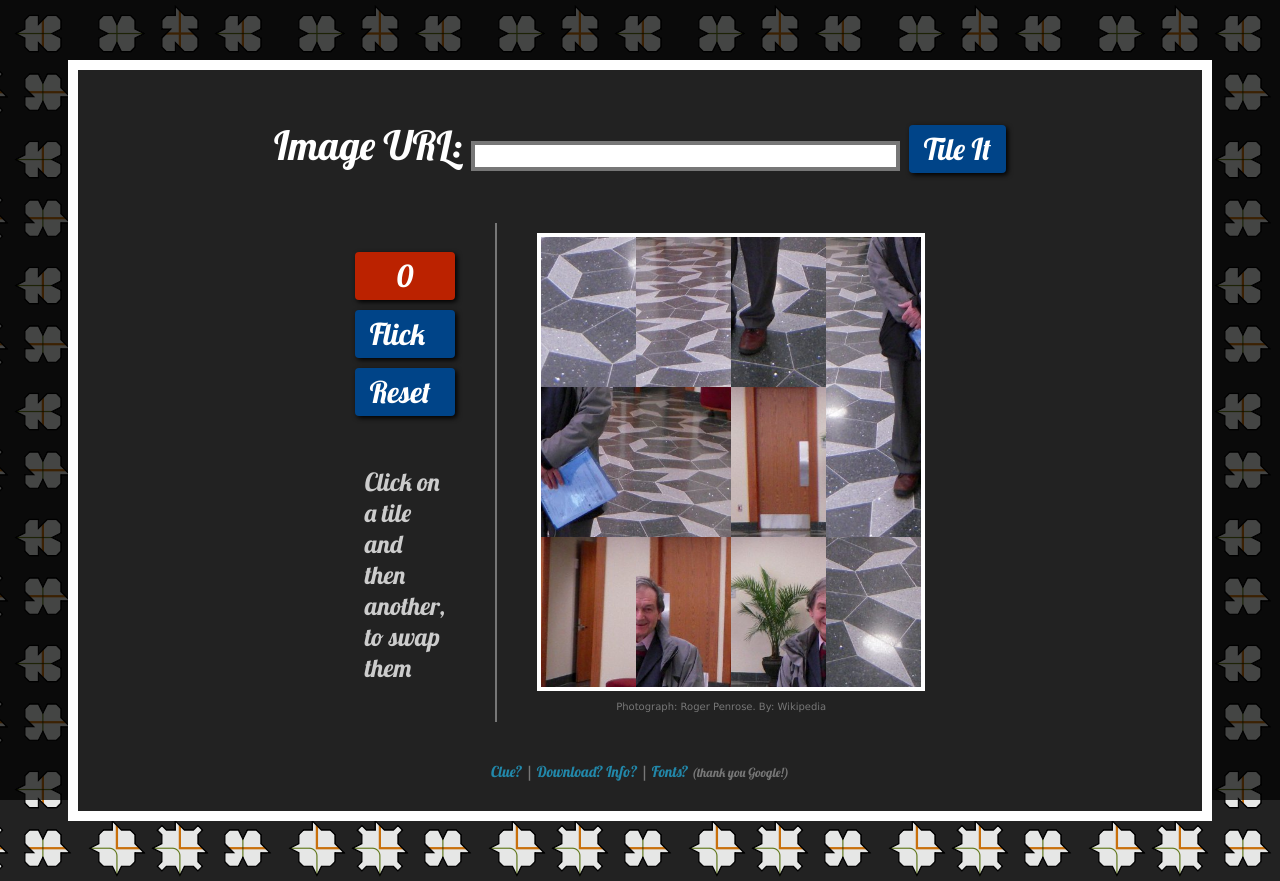
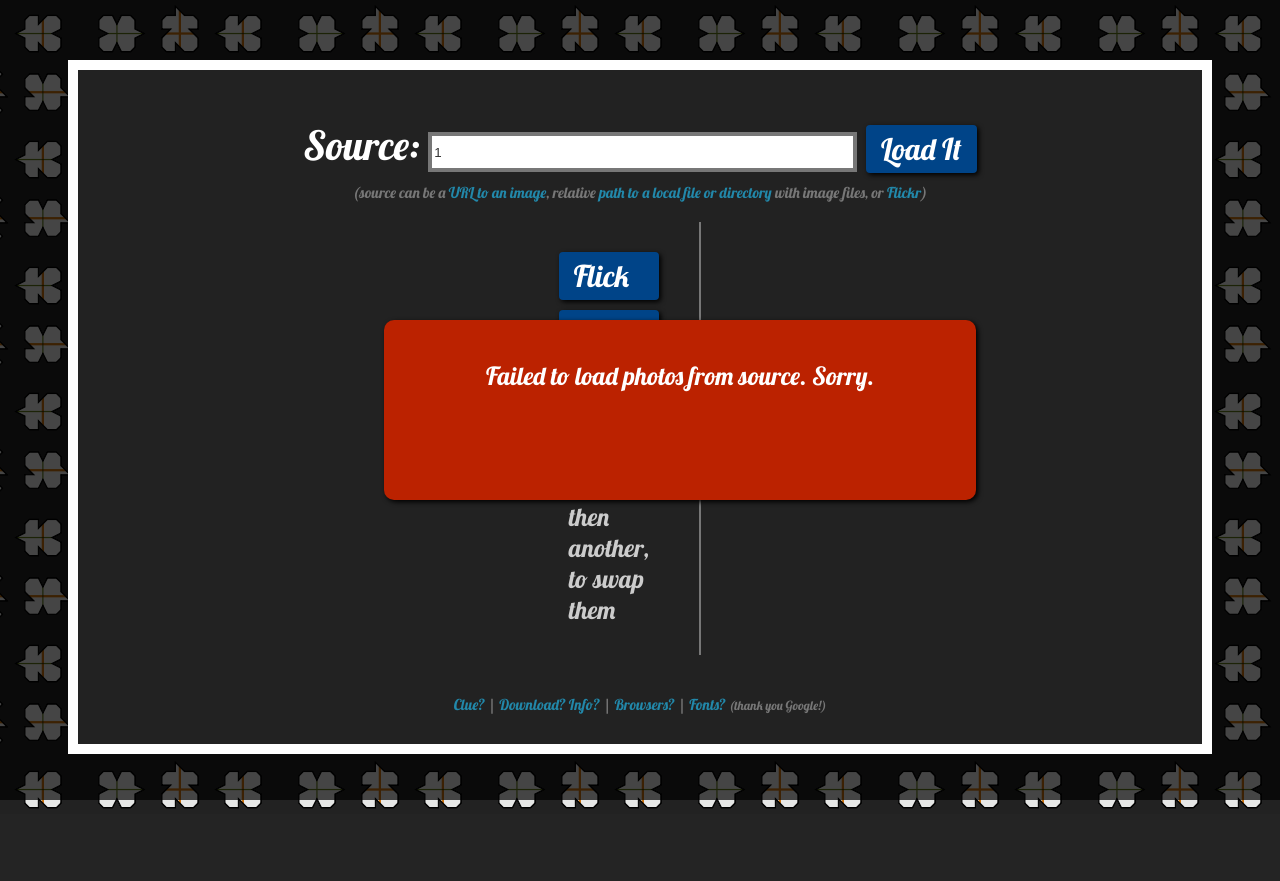
Before and after one commit to ahrencode/Fotile, a PHP site: page /?source=1 in a window 1280 px wide. After the commit the page ends 809 px from the top, so only its background shows below. Run offline with PHP 8.4, Linux system fonts and the light colour scheme; data that the repository does not hold is empty.

Commit message:
* Changed load code to use URL'ish syntax to load from Flickr, local dir, etc * Changed "Flick"/"Next" behaviour to use next pic from current source * Added hints at various spots * Load puzzle image purely in Javascript without DOM element * Forced XHTML 1.0 Strict to make IE7/8 respect position: fixed * Fixes to make top margin and pop up positioning work correctly on IE * Hide count until first move

```diff
--- a/fotile.css
+++ b/fotile.css
@@ -6,8 +6,10 @@ BODY
     background:         url(robinson-tiles-small.png) top right repeat;
     background-color:   #222222;
     color:              #ffffff;
+    width:              100%;
+    height:             100%;
     margin:             0;
-    padding:            0;
+    padding:            60px 0px; /* one way in IE for top margin for #main which is position: relative */
 }
 
 A
@@ -18,33 +20,34 @@ A
 
 #backdrop
 {
-    position:           absolute;
+    position:           fixed;
+    z-index:            2;
     top:                0;
-    left:                0;
+    left:               0;
     height:             100%;
     width:             100%;
     margin:             0;
     padding:            0;
     background-color:   #000000;
     opacity:            0.7;
+    filter:             alpha(opacity=70);
 }
 
 #main
 {
     position:           relative;
-    top:                0;
-    left:               0;
-    background-color:   inherit !important;
+    z-index:            3;
+    background-color:   #222222 !important;
     width:              80%;
     border:             10px solid #ffffff;
-    margin:             60px auto;
+    margin:             0px auto;
     padding:            50px 50px 30px 50px;
     opacity:            1.0;
 }
 
-#urlbox
+#sourcebox
 {
-    margin-bottom:      20px;
+    margin-bottom:      10px;
 }
 
 #navcolumn
@@ -56,6 +59,7 @@ A
 
 #count
 {
+    display:                none;
     background-color:       #bb2200;
     color:                  #ffffff;
     padding:                5px 15px;
@@ -73,7 +77,7 @@ A
 
 .button
 {
-    font-family:            inherit;
+    font-family:            inherit;    /* doesn't seem to work for IE (IE7 at least) */
     font-size:              30px;
     cursor:                 pointer;
     background-color:       #004488;
@@ -99,13 +103,15 @@ A
     padding-top:        40px;
 }
 
-#url
+#source
 {
     height:             30px;
     font-size:          10pt;
     border:             4px solid #777777;
     background-color:   #ffffff;
     color:              #333333;
+    vertical-align:     top;
+    margin-top:         12px;
 }
 
 #puzzle
@@ -117,24 +123,32 @@ A
     background-color:   #bb2200;
 }
 
-#puzzle TD
+#puzzle TD DIV
 {
     overflow:           hidden;
 }
 
+.tileimg
+{
+    padding:            0px;
+    border:             0px;
+}
+
+/*
 #photo
 {
-    display:            none;
+    display:                none;
 }
+*/
 
 #alertbox
 {
-    position:               absolute;
+    position:               fixed;
     z-index:                10;
     top:                    40%;
-    left:                   25%;
+    left:                   30%;
     display:                none;
-    width:                  50%;
+    width:                  40%;
     height:                 100px;
     margin:                 auto auto;
     padding:                40px;
@@ -152,7 +166,7 @@ A
 
 #credits
 {
-    display:                hide;
+    display:                none;
     font-size:              10px;
     font-family:            "Lucida Grande", sans-serif;
     color:                  #777777;
@@ -163,18 +177,22 @@ A
 #bottombar
 {
     margin-top:             30px;
+}
+
+.smallstuff
+{
     font-size:              15px;
     color:                  #777777;
 }
 
-.bblink
+.hintlink
 {
     color:                  #2288aa;
     cursor:                 pointer;
 }
 
-#clue
+.bbanswer
 {
     display:                none;
-    color:                  #227700;
+    color:                  #338800;
 }
--- a/index.php
+++ b/index.php
@@ -1,5 +1,9 @@
+<!DOCTYPE
+    html
+    PUBLIC "-//W3C//DTD XHTML 1.0 Strict//EN"
+    "http://www.w3.org/TR/xhtml1/DTD/xhtml1-strict.dtd">
 
-<html>
+<html xmlns="http://www.w3.org/1999/xhtml">
 
 <head>
 
@@ -9,30 +13,61 @@
 
 <script type='text/javascript' src='jquery-min.js'></script>
 
-<script language='JavaScript'>
+<script type='text/javascript'>
+
+/* configurable stuff */
+var maxWidth = 600;
+var maxHeight = 450;
+/* end configurable stuff */
+
+var sourcePhotos = [];
+
+var srcSelected = 0;
+var srcTile = "";
+var cellwidth = 0;
+var cellheight = 0;
+
 
 $(document).ready
 (
     function()
     {
-        //$('#urlsubmit').click( function() { loadPhoto($('#url').val(), '', 'You?'); });
         $('.tileimg').click(checkMove);
-        $('#cluelink').click(function() { $('#clue').fadeIn(); });
-        if( $('#url').val() != '' )
-            loadPhoto($('#url').val(), '', 'You?');
+
+        $('.bblink').click
+        (
+            function()
+            {
+                $('.bbanswer').hide();
+                $(this).next('.bbanswer').fadeIn();
+            }
+        );
+
+        $('#flickrhint').click( function() { $('#source').val('flickr://'); });
+        $('#urlhint').click( function() { $('#source').val('http:// enter rest of URL here'); });
+        $('#localhint').click
+        (
+            function()
+            {
+                $('#source').val('file:// enter file/dir path under your Fotile root');
+            }
+        );
+
+        if( $('#source').val() == '' )
+            loadPhoto('rogerpenrose.jpg', 'Roger Penrose', 'Wikipedia');
         else
-            loadPhoto('rogerpenrose.jpg', 'Roger Penrose', 'Wikipedia');
+        if( $('#source').val().substr(0, 7) == 'http://' )
+            loadPhoto($('#source').val(), 'Untitled', 'You?');
+        else
+            nextPhoto();    // assume it is Flickr or local
     }
 );
 
-var maxWidth = 600;
-var maxHeight = 450;
-var srcSelected = 0;
-var srcTile = "";
-
 var loadAttempts = 1;
+var img;
 function loadPhoto(url, title, owner)
 {
+    $('#count').hide();
     $('#credits').hide();
 
     if( loadAttempts > 5 )
@@ -47,13 +82,12 @@ function loadPhoto(url, title, owner)
     if( loadAttempts == 1 )
     {
         $('#puzzle').hide();
-        $('#photo').attr('src', url);
+        img = new Image();
+        img.src = url;
     }
 
-    $('#count').text(0);
-
-    var height  = $('#photo').attr('height');
-    var width   = $('#photo').attr('width');
+    height  = img.height;
+    width   = img.width;
     logtrace("URL = " + url + ", Attempt = " + loadAttempts + ", Height = " + height + ", width = " + width);
 
     if( height == 0 || width == 0 )
@@ -129,10 +163,14 @@ function initTiles()
         usedSegments[segment] = 1;
         x = (segment%4)*cellwidth;
         y = Math.floor(segment/4)*cellheight;
-        logtrace('Setting margin for ('+i+','+j+') to'+'-'+x+',-'+y);
-        $('#pic'+i+j).css('margin-left', '-'+x);
-        $('#pic'+i+j).css('margin-top', '-'+y);
+        xstr = (x == 0) ? "0px" : "-"+x+"px";
+        ystr = (y == 0) ? "0px" : "-"+y+"px";
+        logtrace('Setting margin for ('+i+','+j+') to '+xstr+','+ystr);
+        $('#pic'+i+j).css('margin-left', xstr);
+        $('#pic'+i+j).css('margin-top', ystr);
     }
+
+    $('#count').text(0);
 }
 
 function checkMove()
@@ -146,6 +184,7 @@ function checkMove()
     else
     {
         $('#count').text(parseInt($('#count').text()) + 1);
+        $('#count').show(); // TODO: need to do this only once, really, not for each move!
         $('#'+srcTile).css('opacity', '1.0');
         srcSelected = 0;
         tgtTile = $(this).attr('id');
@@ -167,7 +206,7 @@ function checkMove()
 function logtrace(msg)
 {
     return;
-    console.log(msg);
+    //console.log(msg);
 }
 
 function showalert(msg)
@@ -177,22 +216,16 @@ function showalert(msg)
     $('#alertbox').fadeIn(300);
 }
 
-var flickrPhotos;
-
-function flickIt()
+function nextPhoto()
 {
-    if( flickrPhotos.length <= 1 )
+    if( sourcePhotos.length < 1 )
     {
-        showalert("Failed to load photos from Flickr. Sorry.");
+        showalert("Failed to load photos from source. Sorry.");
         return;
     }
-
-    $('#url').val('');
-    idx = Math.round(100 * Math.random());
-    photo = flickrPhotos[idx];
-    logtrace("Using photo: "); logtrace(photo);
-    url = (photo.url_o) ? photo.url_o : photo.url_m;
-    loadPhoto(url, photo.title, photo.ownername+" (Flickr)");
+    idx = Math.floor(sourcePhotos.length * Math.random());
+    photo = sourcePhotos[idx];
+    loadPhoto(photo.url, photo.title, photo.owner);
 }
 
 function jsonFlickrApi(rsp)
@@ -200,19 +233,63 @@ function jsonFlickrApi(rsp)
     if (rsp.stat != "ok")
         return;
 
-    flickrPhotos = rsp.photos.photo;
+    for( i in rsp.photos.photo )
+    {
+        photo = rsp.photos.photo[i];
+        url = (photo.url_o) ? photo.url_o : photo.url_m;
+        photoinfo = { url: url, title: photo.title, owner: photo.ownername+" (Flickr)" };
+        sourcePhotos.push(photoinfo);
+    }
 }
 
 </script>
 
-<script
-    type="text/javascript"
-    language="javascript"
-    src="http://api.flickr.com/services/rest/?format=json&method=flickr.interestingness.getList&api_key=dcdaa246e88b8e12d4bb89f0a8c226a6&extras=owner_name,url_o,url_m"></script>
+<?php
+
+$source = $_GET['source'];
+
+if( preg_match("/^flickr:\/\//", $source) )
+{
+    print
+    "
+        <script
+            type='text/javascript'
+            src='http://api.flickr.com/services/rest/?" .
+                "format=json&method=flickr.interestingness.getList&" .
+                "api_key=dcdaa246e88b8e12d4bb89f0a8c226a6&" .
+                "extras=owner_name,url_o,url_m'></script>
+    ";
+}
+// ugly hacky stuff that hopefully makes this a bit more secure
+elseif( preg_match("/^file:\/\/(.+)/", $source, $matches) &&
+        preg_match("/^" . preg_quote(realpath("."), '/') . "\//", realpath("./".$matches[1])) )
+        // try to avoid nefarious use of ".." etc to navigate out of the fotile root
+        // the second check is to make sure that after all is expanded, the specified
+        // path is under the fotile root
+{
+    $path = "./" . $matches[1];
+    if( is_dir("$path") )
+        foreach( preg_grep("/^.*\.(png|jpg|gif)$/", scandir("$path")) as $file )
+            print
+            "
+                <script type='text/javascript'>
+                    sourcePhotos.push({ url: '$path/$file', title: 'Untitled', owner: 'You?'});
+                </script>
+            ";
+    else // assume its a local file
+        print
+        "
+            <script type='text/javascript'>
+                sourcePhotos.push({ url: '$path', title: 'Untitled', owner: 'You?'});
+            </script>
+        ";
+}
+
+?>
 
 </head>
 
-<body bgcolor='#555555' width='100%'>
+<body>
 
 <div id='backdrop'>
 </div>
@@ -220,23 +297,31 @@ function jsonFlickrApi(rsp)
 <div id='main'>
 <center>
 
-<div id='urlbox'>
+<div id='sourcebox'>
     <form method='get'>
-        Image URL:
-        <input id='url' name='url' type='text' size='50' value='<?php print $_GET["url"]; ?>' />
-        <input id='urlsubmit' type='submit' class='button' value='Tile It' />
+        Source:
+        <input id='source' name='source' type='text' size='50'
+            value='<?php global $source; print $source; ?>' />
+        <input type='submit' class='button' value='Load It' />
+        <div class='smallstuff' style='margin-top: 10px;'>
+            (source can be a
+             <span id='urlhint' class='hintlink'>URL to an image</span>,
+             relative <span id='localhint' class='hintlink'>path to a local file or directory</span>
+             with image files, or
+             <span id='flickrhint' class='hintlink'>Flickr</span>)
+        </div>
     </form>
 </div>
 
-<table border=0 cellpadding=10 cellspacing=10>
+<table cellpadding='10' cellspacing='10'>
 
 <tr>
 
 <td id='navcolumn'>
 
-    <table border=0 cellpadding=10 cellspacing=10 width='100'>
+    <table cellpadding='10' cellspacing='10' width='100'>
         <tr> <td id='count'> </td> </tr>
-        <tr> <td class='button' onClick='flickIt();'>Flick</td> </tr>
+        <tr> <td class='button' onClick='nextPhoto();'>Flick</td> </tr>
         <tr> <td class='button' onClick="initTiles();">Reset</td> </tr>
         <tr> <td id='helptext'>Click on a tile and then another, to swap them</td> </tr>
     </table>
@@ -245,27 +330,27 @@ function jsonFlickrApi(rsp)
 
 <td>
 
-    <table id='puzzle' cellspacing=0 cellpadding=0 border=0>
+    <table id='puzzle' cellspacing='0' cellpadding='0'>
 
     <tr>
-        <td><div><img id='pic11' class='tileimg' src=''></div></td>
-        <td><div><img id='pic12' class='tileimg' src=''></div></td>
-        <td><div><img id='pic13' class='tileimg' src=''></div></td>
-        <td><div><img id='pic14' class='tileimg' src=''></div></td>
+        <td><div><img id='pic11' class='tileimg' alt='' src='' /></div></td>
+        <td><div><img id='pic12' class='tileimg' alt='' src='' /></div></td>
+        <td><div><img id='pic13' class='tileimg' alt='' src='' /></div></td>
+        <td><div><img id='pic14' class='tileimg' alt='' src='' /></div></td>
     </tr>
 
     <tr>
-        <td><div><img id='pic21' class='tileimg' src=''></div></td>
-        <td><div><img id='pic22' class='tileimg' src=''></div></td>
-        <td><div><img id='pic23' class='tileimg' src=''></div></td>
-        <td><div><img id='pic24' class='tileimg' src=''></div></td>
+        <td><div><img id='pic21' class='tileimg' alt='' src='' /></div></td>
+        <td><div><img id='pic22' class='tileimg' alt='' src='' /></div></td>
+        <td><div><img id='pic23' class='tileimg' alt='' src='' /></div></td>
+        <td><div><img id='pic24' class='tileimg' alt='' src='' /></div></td>
     </tr>
 
     <tr>
-        <td><div><img id='pic31' class='tileimg' src=''></div></td>
-        <td><div><img id='pic32' class='tileimg' src=''></div></td>
-        <td><div><img id='pic33' class='tileimg' src=''></div></td>
-        <td><div><img id='pic34' class='tileimg' src=''></div></td>
+        <td><div><img id='pic31' class='tileimg' alt='' src='' /></div></td>
+        <td><div><img id='pic32' class='tileimg' alt='' src='' /></div></td>
+        <td><div><img id='pic33' class='tileimg' alt='' src='' /></div></td>
+        <td><div><img id='pic34' class='tileimg' alt='' src='' /></div></td>
     </tr>
 
     </table>
@@ -278,19 +363,19 @@ function jsonFlickrApi(rsp)
 
 </table>
 
-<div id='bottombar'>
-    <span id='cluelink' class='bblink'>Clue?</span>
-    <span id='clue'>Click and drag any tile to see the original photograph</span> |
-    <span class='bblink'><a href='http://ahren.org/code/fotile'>Download? Info?</a></span> |
-    <span class='bblink'><a href='http://code.google.com/apis/webfonts/'>Fonts?</a></span>
+<div id='bottombar' class='smallstuff'>
+    <span class='bblink hintlink'>Clue?</span>
+    <span class='bbanswer'>Click and drag any tile to see the original photograph</span> |
+    <span class='bblink hintlink'><a href='http://ahren.org/code/fotile'>Download? Info?</a></span> |
+    <span class='bblink hintlink'>Browsers?</span>
+    <span class='bbanswer'>Firefox 3.5+, Safari 3+, Chrome 4+, IE 7+</span> |
+    <span class='bblink hintlink'><a href='http://code.google.com/apis/webfonts/'>Fonts?</a></span>
         <small>(thank you Google!)</small>
 </div>
 
 </center>
 </div>
 
-<img id='photo' src='' />
-
 <div id='alertbox'>
 </div>
 </body>
```
